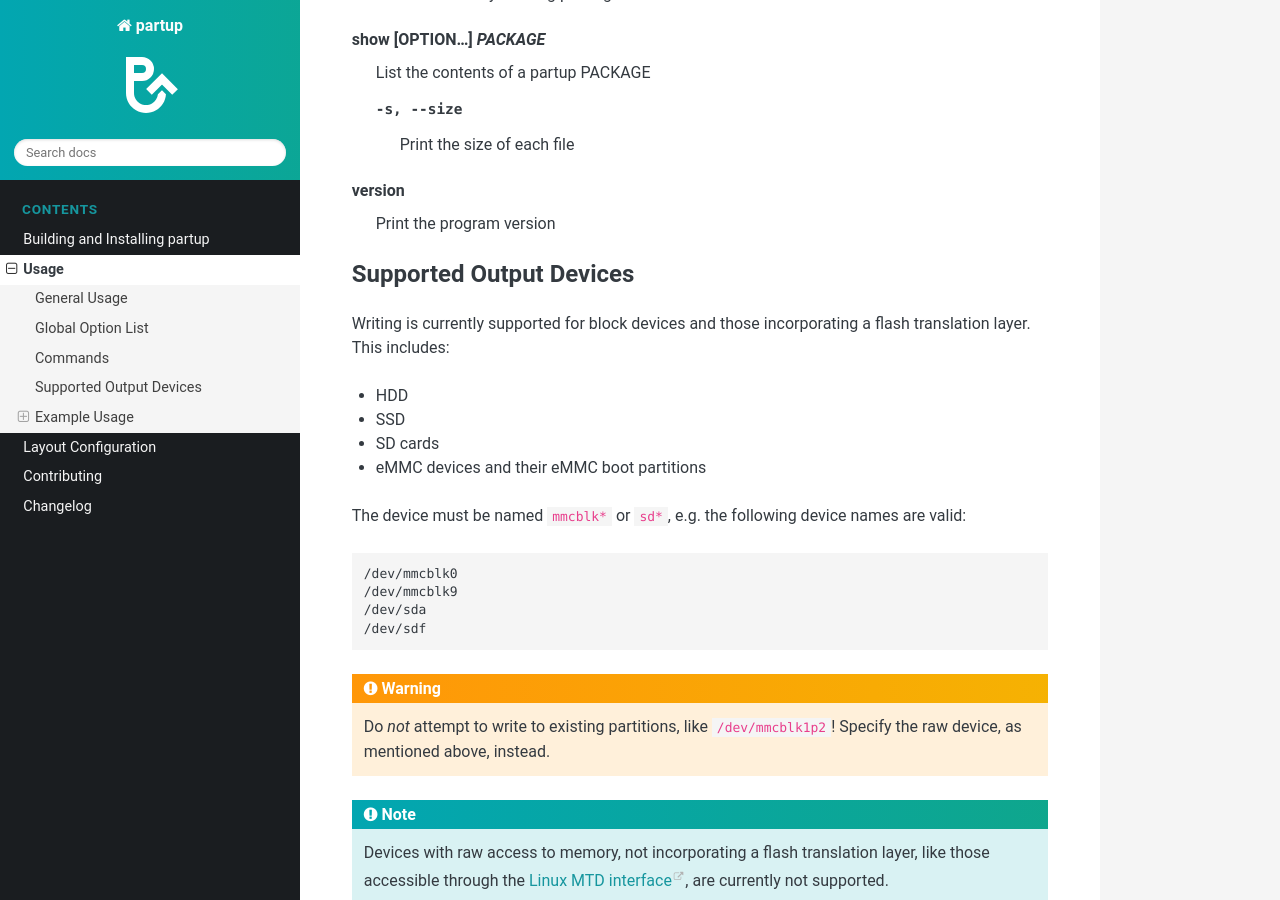
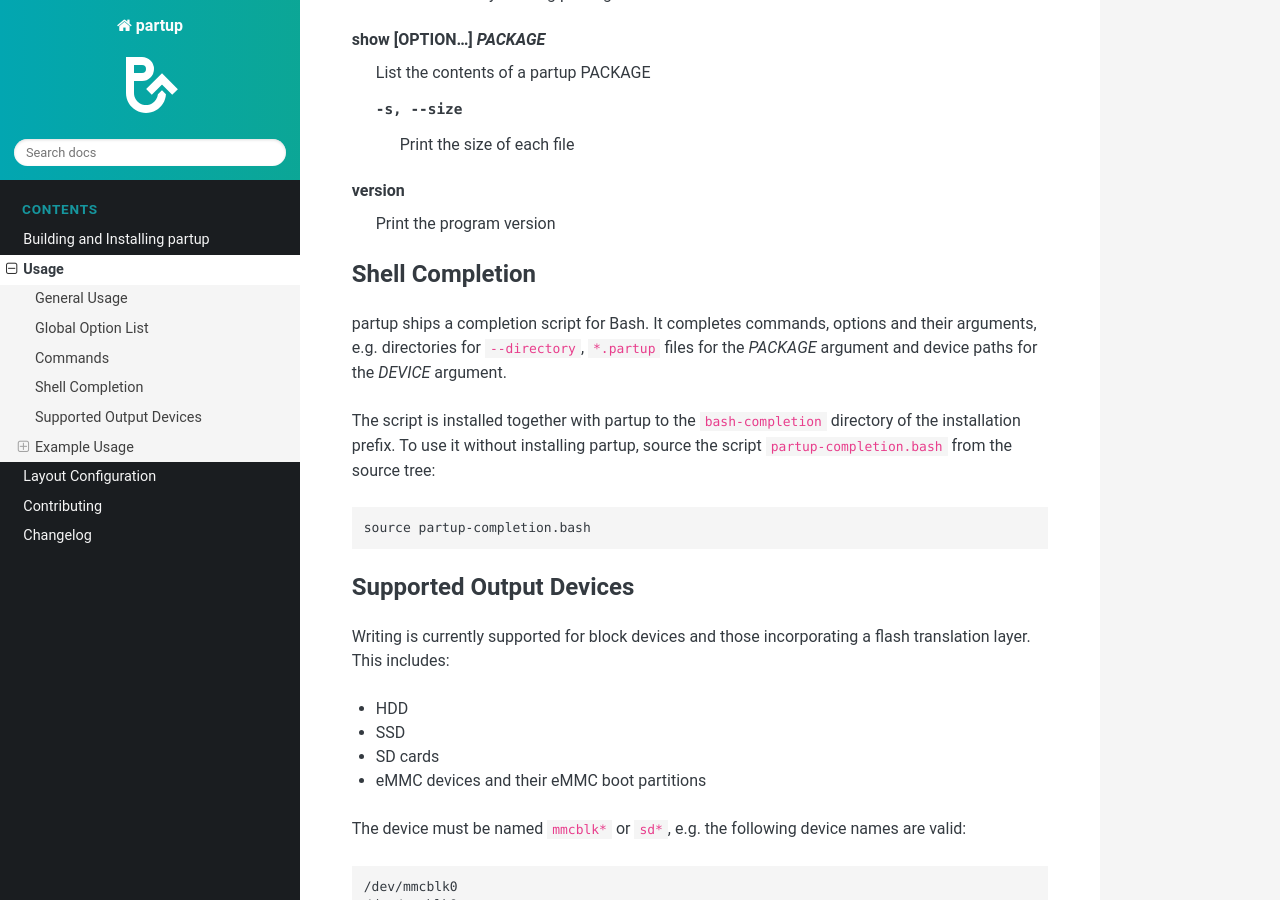
Before and after one commit to phytec/partup, a Sphinx documentation site: the page built from doc/usage.rst, in a window 1280 px wide and 900 px high, scrolled down 1314 px. Built offline with Sphinx 7.4.7 and the Read the Docs theme 3.1.0, drawn with Linux system fonts in a browser that asks for light colours.

Commit message:
doc: usage: Describe shell completion
Document the Bash completion script, what it completes and how to use
it without installing partup.

Signed-off-by: Martin Schwan <m.schwan@phytec.de>

```diff
--- a/doc/usage.rst
+++ b/doc/usage.rst
@@ -52,6 +52,19 @@ show [OPTION…] *PACKAGE*
 
 version
    Print the program version
+
+Shell Completion
+----------------
+
+partup ships a completion script for Bash. It completes commands, options and
+their arguments, e.g. directories for ``--directory``, ``*.partup`` files for
+the *PACKAGE* argument and device paths for the *DEVICE* argument.
+
+The script is installed together with partup to the ``bash-completion``
+directory of the installation prefix. To use it without installing partup,
+source the script ``partup-completion.bash`` from the source tree::
+
+   source partup-completion.bash
 
 Supported Output Devices
 ------------------------
```
